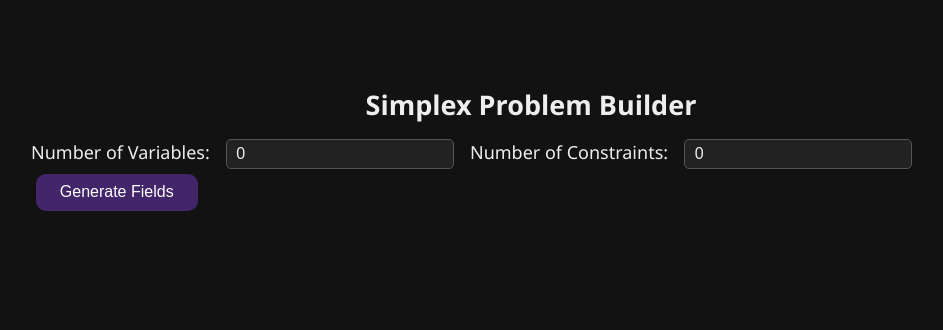
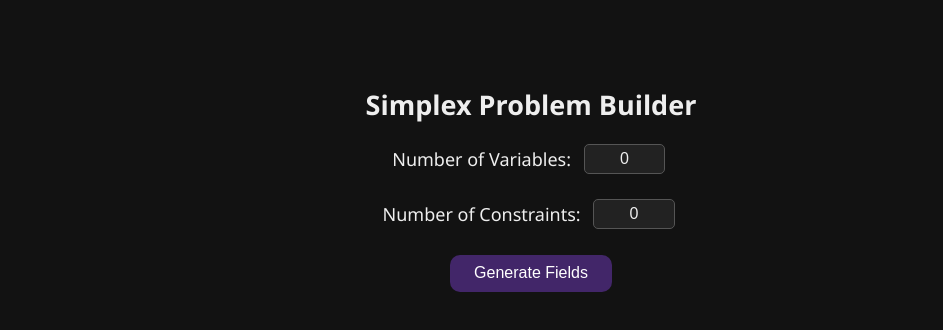
Before and after one commit to emixon98/Simplex-Solver, a React (Create React App) app in the folder frontend/: page / in a window 1280 px wide. Shown: the top 330 px of the page, without its empty margins (109-1052 px from the left). Built offline with nearby package versions, Linux system fonts and the light colour scheme.

Commit message:
Added more centering

```diff
--- a/frontend/src/App.css
+++ b/frontend/src/App.css
@@ -168,33 +168,30 @@ button {
   cursor: pointer;
 }
 .progress-bar-container {
-  width: 100%;
-  background-color: #2c2c2c; /* dark background matching dark mode */
-  border-radius: 10px;
+  width: 60%;
+  background-color: #333;
+  border-radius: 8px;
   overflow: hidden;
-  height: 8px;
-  margin: 1rem 0;
+  margin: 0 auto; /* This centers it horizontally */
 }
 
 .progress-bar {
-  width: 0%;
-  height: 100%;
-  background: linear-gradient(90deg, #7b2ff7, #f107a3); /* purple gradient */
-  animation: progress-fill 2s ease-in-out infinite;
-  border-radius: 10px;
+  width: 100%;
+  height: 10px;
+  background: linear-gradient(90deg, #a855f7, #b832a6); /* Purple gradient */
+  animation: loading 2s linear infinite;
+  transform-origin: left;
 }
 
-@keyframes progress-fill {
+@keyframes loading {
   0% {
-    width: 0%;
-  }
-  50% {
-    width: 70%;
+    transform: scaleX(0);
   }
   100% {
-    width: 0%;
+    transform: scaleX(1);
   }
 }
+
 
 .App-link {
   color: #61dafb;
--- a/frontend/src/App.js
+++ b/frontend/src/App.js
@@ -93,25 +93,35 @@ function App() {
       <div style={{ padding: '2rem', width: '100%', maxWidth: '1000px' }}>
         <h2 style={{ textAlign: 'center', marginBottom: '1rem' }}>Simplex Problem Builder</h2>
 
+          <div style={{ display: 'flex', flexDirection: 'column', alignItems: 'center', gap: '1rem', marginBottom: '1rem' }}>
+            <div style={{ display: 'flex', alignItems: 'center', gap: '0.5rem' }}>
               <label>Number of Variables:</label>
               <input
                 type="number"
                 value={numVars}
                 onChange={(e) => setNumVars(parseInt(e.target.value) || 0)}
                 min="1"
-          style={{ margin: '0 1rem' }}
+                style={{ width: '60px', textAlign: 'center' }}
               />
+            </div>
 
+            <div style={{ display: 'flex', alignItems: 'center', gap: '0.5rem' }}>
               <label>Number of Constraints:</label>
               <input
                 type="number"
                 value={numConstraints}
                 onChange={(e) => setNumConstraints(parseInt(e.target.value) || 0)}
                 min="1"
-          style={{ margin: '0 1rem' }}
+                style={{ width: '60px', textAlign: 'center' }}
               />
+            </div>
+          </div>
 
+
+        <div style={{ display: 'flex', justifyContent: 'center', margin: '1rem 0' }}>
           <button onClick={generateFields}>Generate Fields</button>
+        </div>
+
 
         {showFields && (
           <>
@@ -174,8 +184,10 @@ function App() {
               ))}
 
               {loading && (
+                <div style={{ display: 'flex', justifyContent: 'center', margin: '1rem 0' }}>
                   <div className="progress-bar-container">
                     <div className="progress-bar" />
+                  </div>
                 </div>
               )}
 
```
Lines whose indentation alone changed are shown as unchanged.
